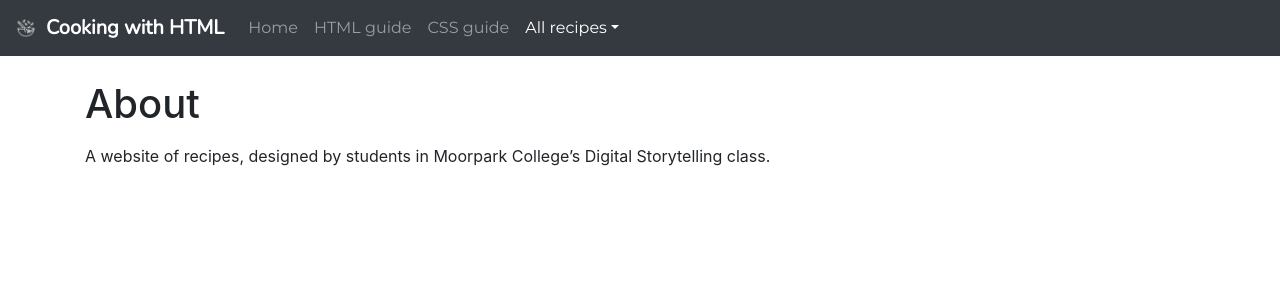
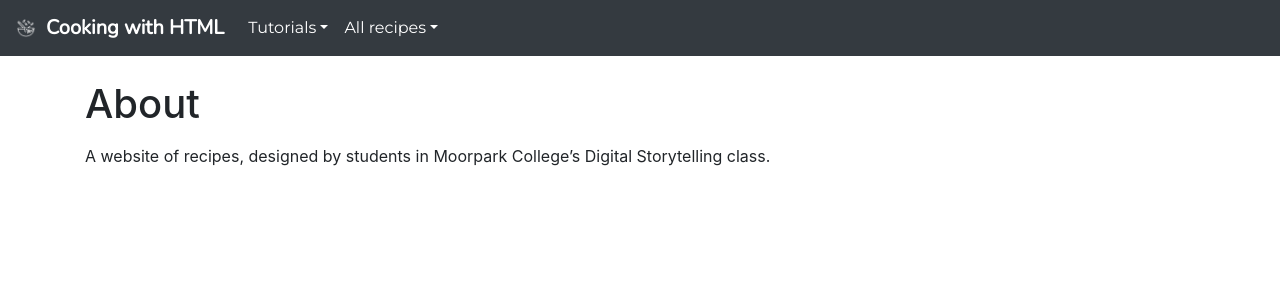
Before and after one commit to seangreene/m15-recipes, a Jekyll site: the page built from about.md, in a window 1280 px wide. Shown: the top 300 px of the page. Built offline with Jekyll 4.4.1, drawn with Linux system fonts in a browser that asks for light colours.

Commit message:
even better nav

```diff
--- a/_data/navigation.yml
+++ b/_data/navigation.yml
@@ -1,5 +1,3 @@
-- name: Home
-  link: /
 - name: HTML guide
   link: //www.w3schools.com/html/
 - name: CSS guide
--- a/_includes/navigation.html
+++ b/_includes/navigation.html
@@ -8,11 +8,14 @@
   </button>
   <div class="collapse navbar-collapse" id="navbarCollapse">
     <ul class="navbar-nav mr-auto">
-      {% for item in site.data.navigation %}
-      	<li class="nav-item {% if page.url == item.link %}active{% endif %}">
-	    	<a class="nav-link" href="{{ item.link | prepend:site.baseurl }}" target="{{item.target}}">{{ item.name }}</a>
-	    </li>
-	  {% endfor %}
+      <li class="nav-item dropdown show">
+        <a class="nav-link dropdown-toggle" href="#" id="tutorials" data-toggle="dropdown" aria-haspopup="true" aria-expanded="false">Tutorials</a>
+        <div class="dropdown-menu " aria-labelledby="allrecipes">
+          {% for item in site.data.navigation %}
+            <a class="dropdown-item" href="/m15-recipes/{{ post.url }}">{{ item.name }}</a>
+          {% endfor %}
+        </div>
+      </li>
       <li class="nav-item dropdown show">
         <a class="nav-link dropdown-toggle" href="#" id="allrecipes" data-toggle="dropdown" aria-haspopup="true" aria-expanded="false">All recipes</a>
         <div class="dropdown-menu " aria-labelledby="allrecipes">
```
